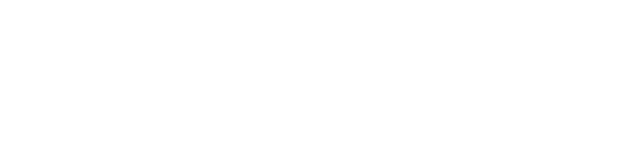
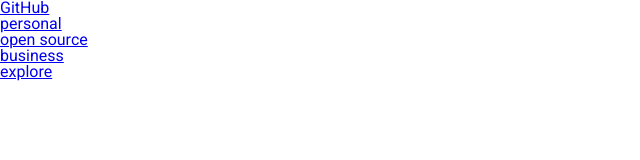
Before and after one commit to SHINILSUB/github_clone, a plain HTML site: page index.html in a window 1280 px wide. Shown: the whole page, without its empty margins (0-640 px from the left). Drawn offline with Linux system fonts and the light colour scheme.

Commit message:
main-menu

```diff
--- a/index.html
+++ b/index.html
@@ -32,7 +32,28 @@
 
 </head>
 <body>
-  <div class="body__container"></div>
+  <div class="body__container">
+
+    <header class='section'>
+      <div class="inner">
+
+        <div class="menu-group">
+          <div class="logo">
+            <a href="#">GitHub</a>
+          </div>
+          <ul class="main-menu">
+            <li><a href="#">personal</a></li>
+            <li><a href="#">open source</a></li>
+            <li><a href="#">business</a></li>
+            <li><a href="#">explore</a></li>
+
+          </ul>
+        </div>
+
+      </div>
+
+    </header>
+  </div>
 
 </body>
 </html>
```
